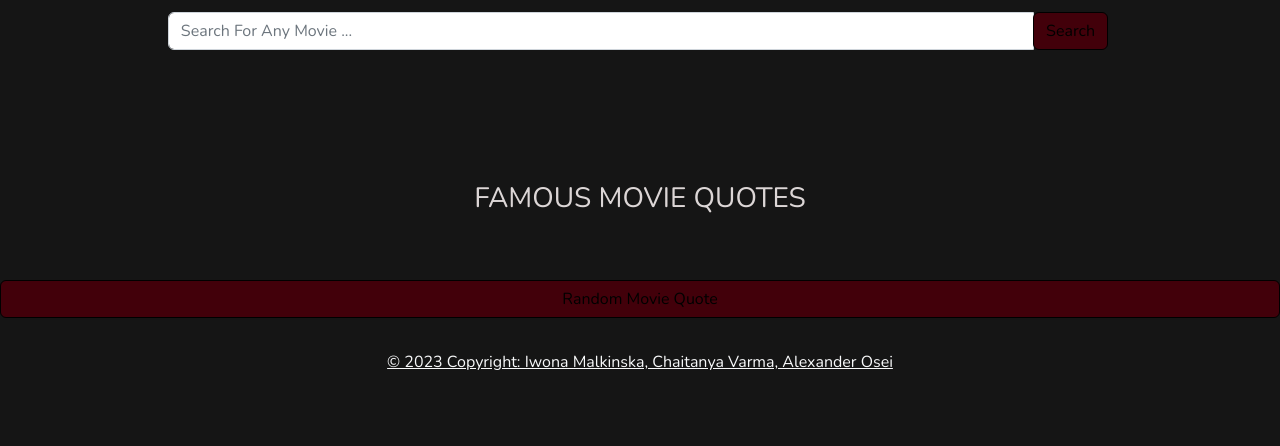
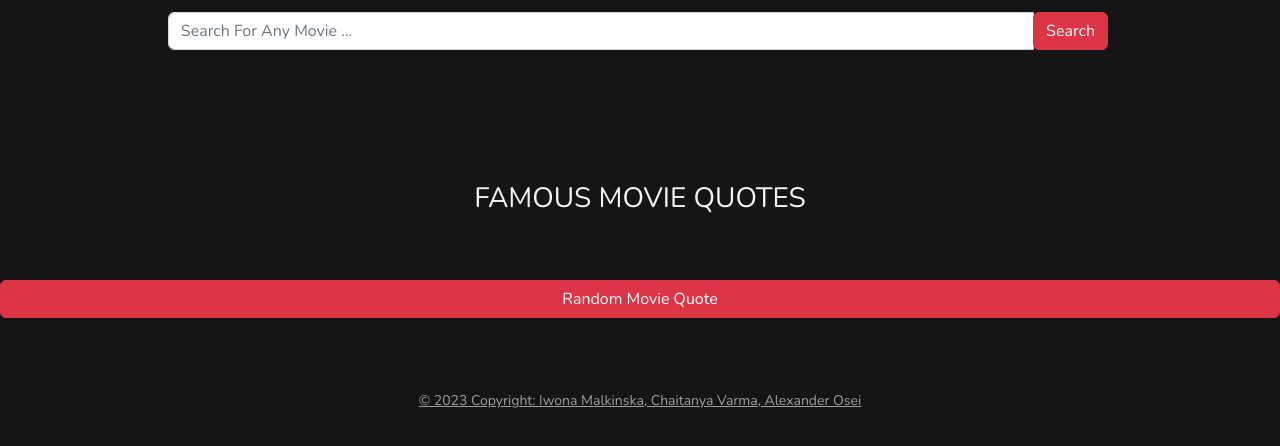
Before and after one commit to ivonamaria/MovieMate, a plain HTML site: page index.html in a window 1280 px wide. Shown: the part 260-706 px from the top of the page. Drawn offline with nearby package versions, Linux system fonts and the light colour scheme; no server answers.

Commit message:
polished UI

```diff
--- a/assets/script.js
+++ b/assets/script.js
@@ -113,7 +113,6 @@ function popularMovies (value) {
 	const render = renderMovies.bind({ title: 'POPULAR MOVIES'});
 	requestMovies(url, render, handleError);
 }
-
 
 findMovie('hobbit')
 upcomingMovies()
--- a/assets/style.css
+++ b/assets/style.css
@@ -36,7 +36,7 @@ span {
 }
 
 span:hover {
-	color:#812e3b;
+	color:#9c4754;
 
 }
 /* nav-bar color style properties */
@@ -46,7 +46,7 @@ span:hover {
 }
 
 .navbar-toggler, .nav-link:hover {
-    color: #812e3b !important;
+    color: #9c4754 !important;
 }
 
 .nav-link:hover {
@@ -123,7 +123,7 @@ span:hover {
 
 h3 {
 	text-transform: uppercase;
-	color: rgb(220, 214, 214);
+	color: rgb(245, 241, 241);
 }
 
 #quotes {
@@ -204,7 +204,9 @@ img:hover {
 	flex-direction: column;
 }
 
-p {
+.text-light {
+	margin-top: 40px;
 	color: rgb(226, 223, 223);
-	font-size: 10px;
+	font-size: 14px;
+	opacity: 60%;
 }
--- a/index.html
+++ b/index.html
@@ -54,7 +54,7 @@
             <input type="text" class="form-control" placeholder="Search For Any Movie ..." id="inputMovie">
             <div class="input-group-append ">
               <!--search button that will have the id search to connect with the onclick event function-->
-              <button id="search" class=" btn btn-success "  type="submit">Search</button>
+              <button id="search" class="btn btn-danger "  type="submit">Search</button>
       <img src="" alt="">
             </div>
           </div>
@@ -64,11 +64,12 @@
   </div>
   <div id="results-nowshowing"></div>
   <div id="movie-container"></div>
+  <div id="favourites"></div>
 <section>
   <div class="col-12 text-center" id="movie-quotes">
     <h3 class=" mt-5">Famous Movie Quotes</h3>
     <h4 id="quotes" class=" mt-3 mb-3 text-white"></h4>
-    <button id="nextQuote" class=" btn btn-success mt-4 mb-3" type="submit">Random Movie Quote</button>
+    <button id="nextQuote" class="btn btn-danger mt-4 mb-3" type="submit">Random Movie Quote</button>
   </div>
   </section>
 
```
